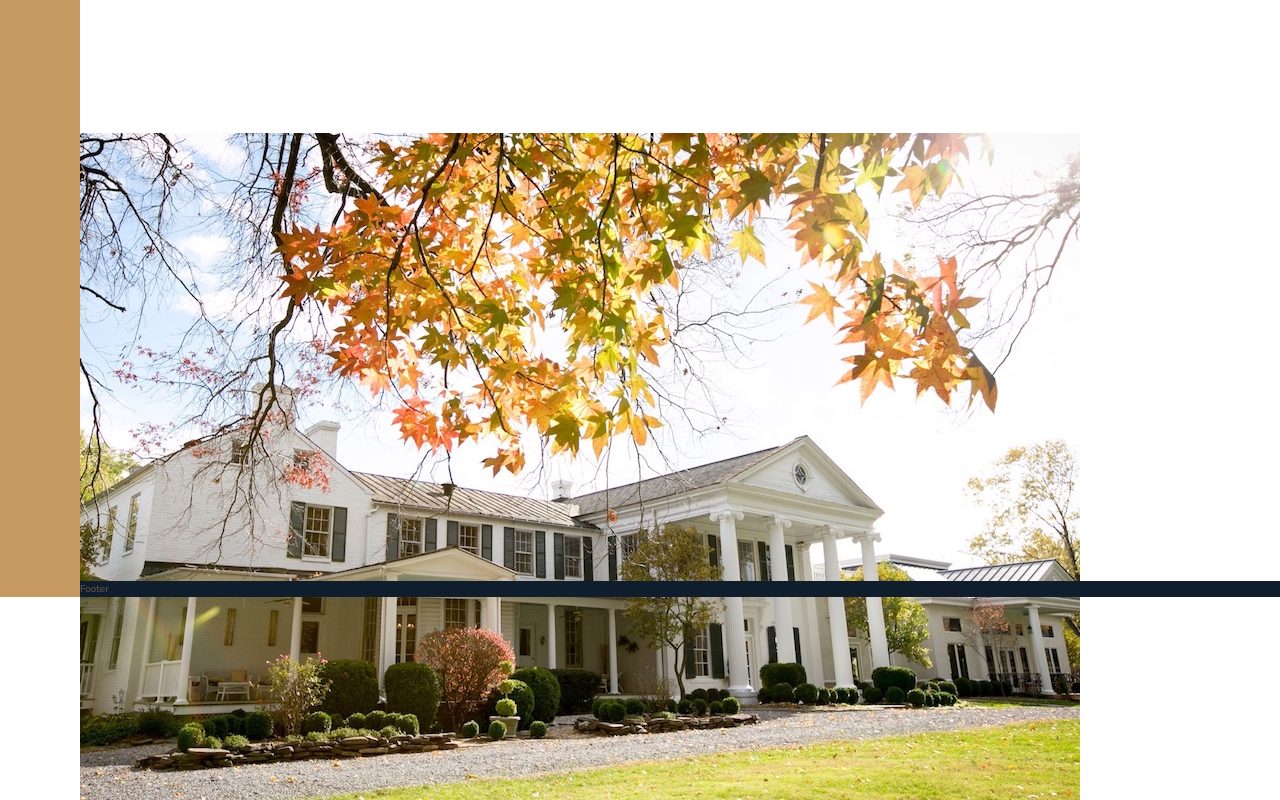
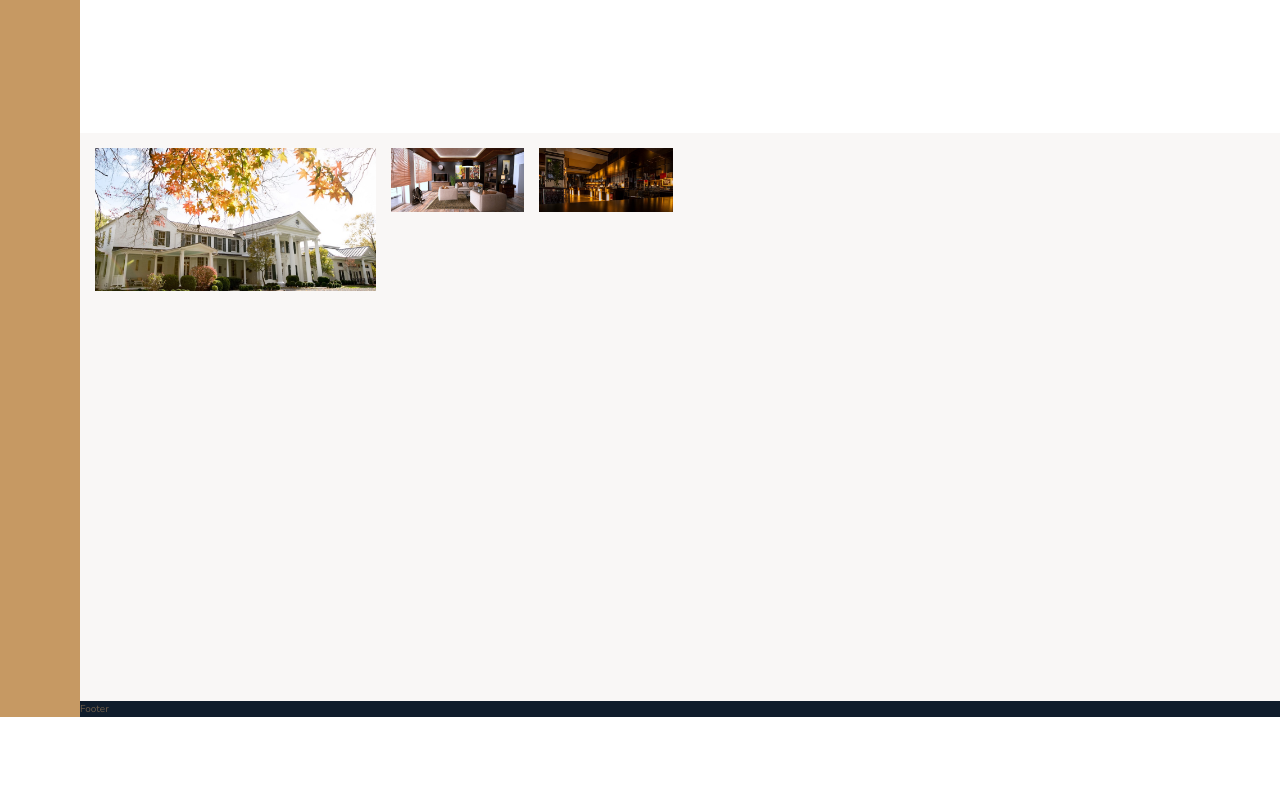
Before and after one commit to scottpeat/nexter, a website: page index.html in a window 1280 px wide. Shown: the part 2939-3739 px from the top of the page. After the commit the page ends 3656 px from the top, so only its background shows below. Drawn offline with nearby package versions, Linux system fonts and the light colour scheme.

Commit message:
Placed first image in the gallery

```diff
--- a/index.html
+++ b/index.html
@@ -300,7 +300,12 @@
       </div>
     </section>
     <section class="gallery">
-      <img src="img/gal-1.jpeg" alt="Gallery image 1" class="gallery__img" />
+      <figure class="gallery__item gallery__item--1">
+        <img src="img/gal-1.jpeg" alt="Gallery image 1" class="gallery__img" />
+      </figure>
+
+      <img src="img/gal-2.jpeg" alt="Gallery image 2" class="gallery__img" />
+      <img src="img/gal-3.jpeg" alt="Gallery image 3" class="gallery__img" />
     </section>
     <footer class="footer">Footer</footer>
   </body>
--- a/sass/_gallery.scss
+++ b/sass/_gallery.scss
@@ -1,7 +1,24 @@
 .gallery {
+  background-color: $color-grey-light-1;
   grid-column: full-start / full-end;
 
   display: grid;
   grid-template-columns: repeat(8, 1fr);
   grid-template-rows: repeat(7, 5vw);
+  grid-gap: 1.5rem;
+  padding: 1.5rem;
+
+  &__item {
+    &--1 {
+      grid-row: 1 / span 2;
+      grid-column: 1 / span 2;
+    }
+  }
+
+  &__img {
+    width: 100%;
+    height: 100%;
+    object-fit: cover;
+    display: block;
+  }
 }
```
Also changed, not shown: css/style.css.
